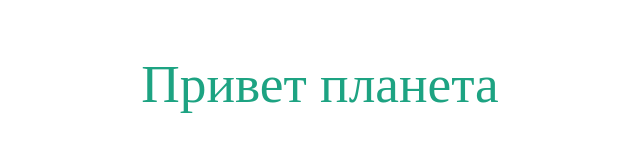
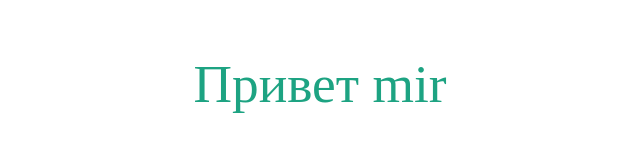
Before and after one commit to IharVypau/tutorial, a plain HTML site: page index.html in a window 1280 px wide. Shown: the whole page, without its empty margins (320-960 px from the left). Drawn offline with Linux system fonts and the light colour scheme.

Commit message:
index mir

```diff
--- a/index.html
+++ b/index.html
@@ -13,7 +13,7 @@
     <div id="di">
 
     </div>
-    <p style="text-align: center">Привет планета</p>
+    <p style="text-align: center">Привет mir</p>
     <a href=""></a>
     <script src="les1.js"></script>
 </body>
```
